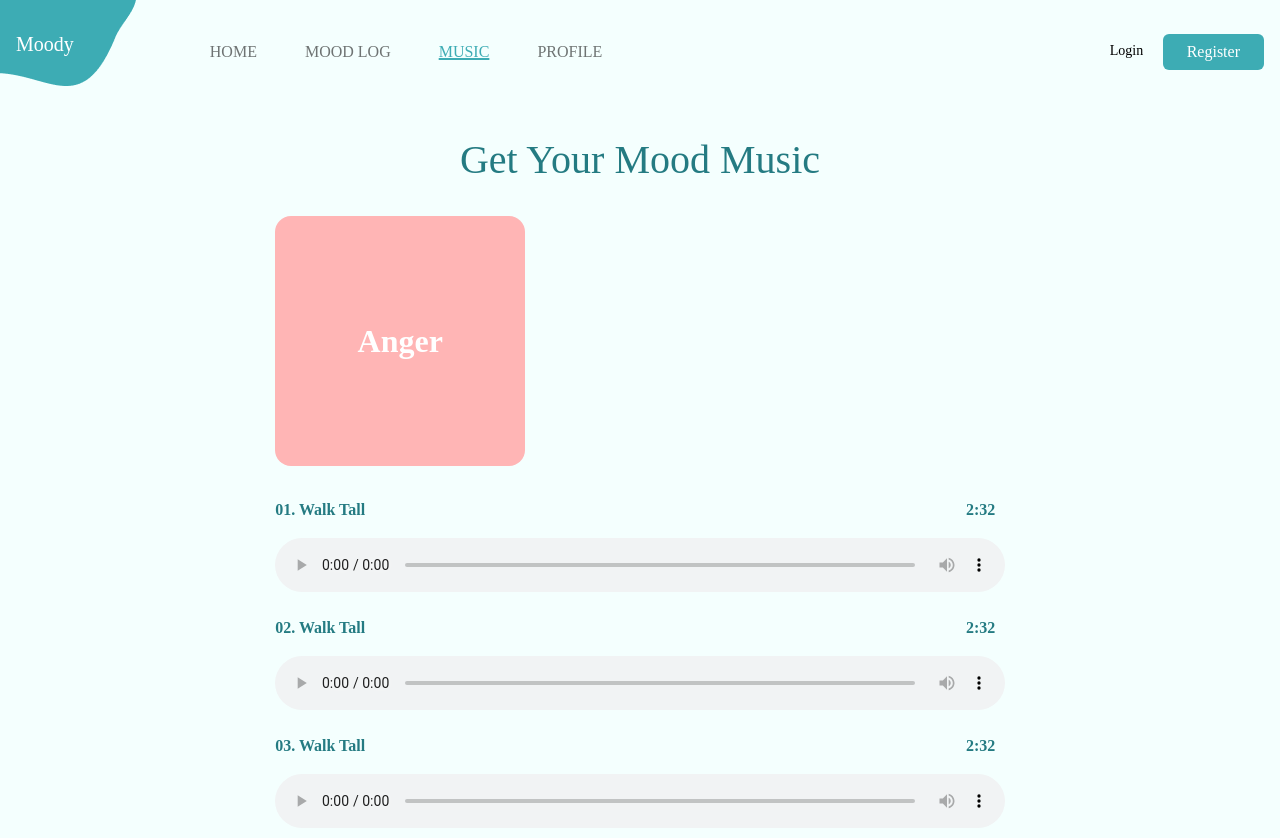
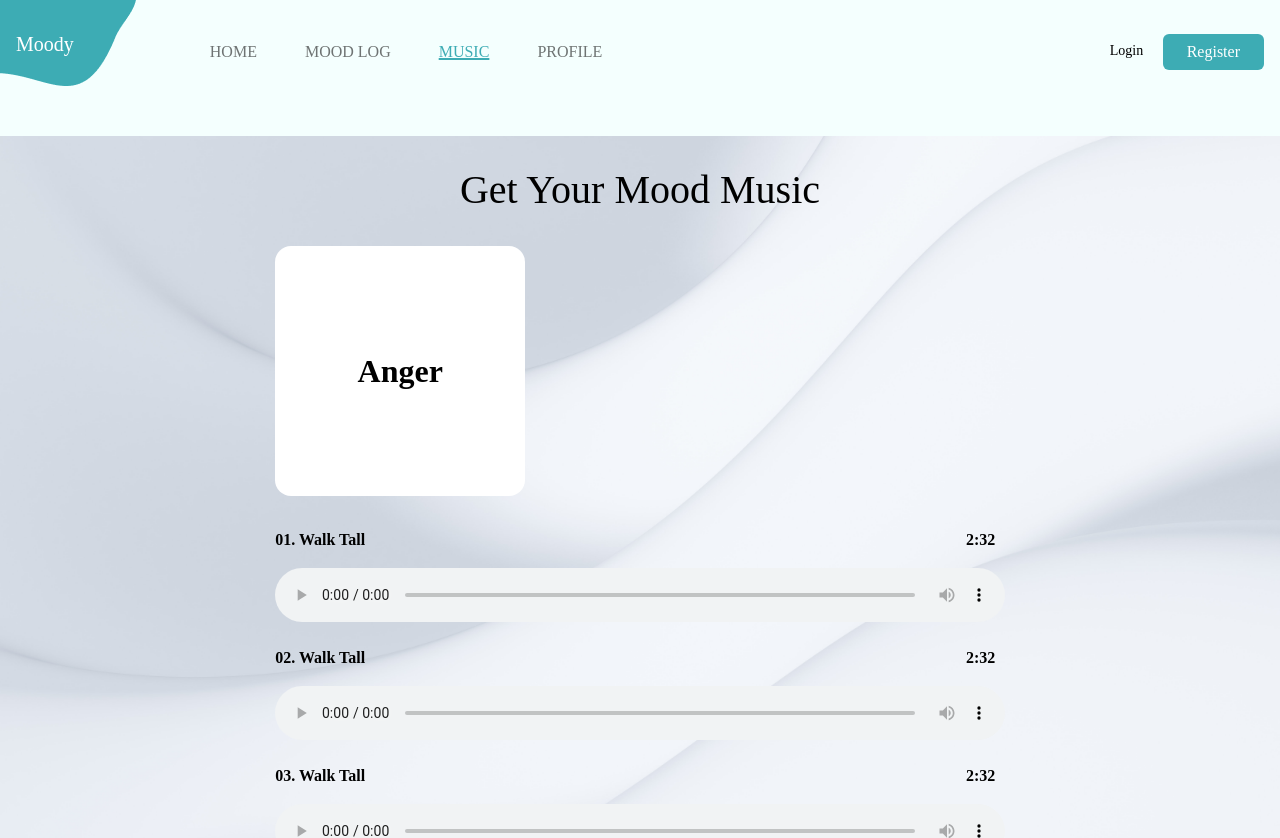
Before and after one commit to info340-au22/project-jzhang5959, a plain HTML site: page music-play.html in a window 1280 px wide. Shown: the top 838 px of the page. Drawn offline with nearby package versions, Linux system fonts and the light colour scheme.

Commit message:
update play music page

```diff
--- a/css/style.css
+++ b/css/style.css
@@ -228,7 +228,13 @@ padding-left: 4rem;
     background-color: #eeafaf;
 }
 
+
 /* play music */
+.music-play-bg {
+    background-image: url("../img/white-bg.jpg");
+    background-size:cover;
+}
+
 .play-music {
     width: 60%;
 }
@@ -236,21 +242,26 @@ padding-left: 4rem;
 
 .play-music .music-name {
     display: flex;
-    background-color: rgb(255, 181, 181);
+    background-color: rgb(255, 255, 255);
     justify-content: center;
     align-items: center;
     margin-bottom: 2rem;
     padding:0;
 }
 
+.music-play-bg h1 {
+    color:rgb(0, 0, 0);
+    padding-top: 30px;
+}
 
 .play-music h2 {
-    color:white;
+    color:rgb(0, 0, 0);
 }
+
 
 .play-music p {
     font-weight: bold;
-    color:#247B82;
+    color: rgb(0, 0, 0);
 }
 
 
--- a/music-play.html
+++ b/music-play.html
@@ -50,7 +50,7 @@
     </nav>
 
 
-    <div class="container-fluid">
+    <div class="container-fluid music-play-bg">
         <header>
             <div>
                 <h1>Get Your Mood Music</h1>
```
Also changed, not shown: index.html (+0 -1 lines), mood-log.html (+1 -1 lines), img/white-bg.jpg (added), 1 other file.
